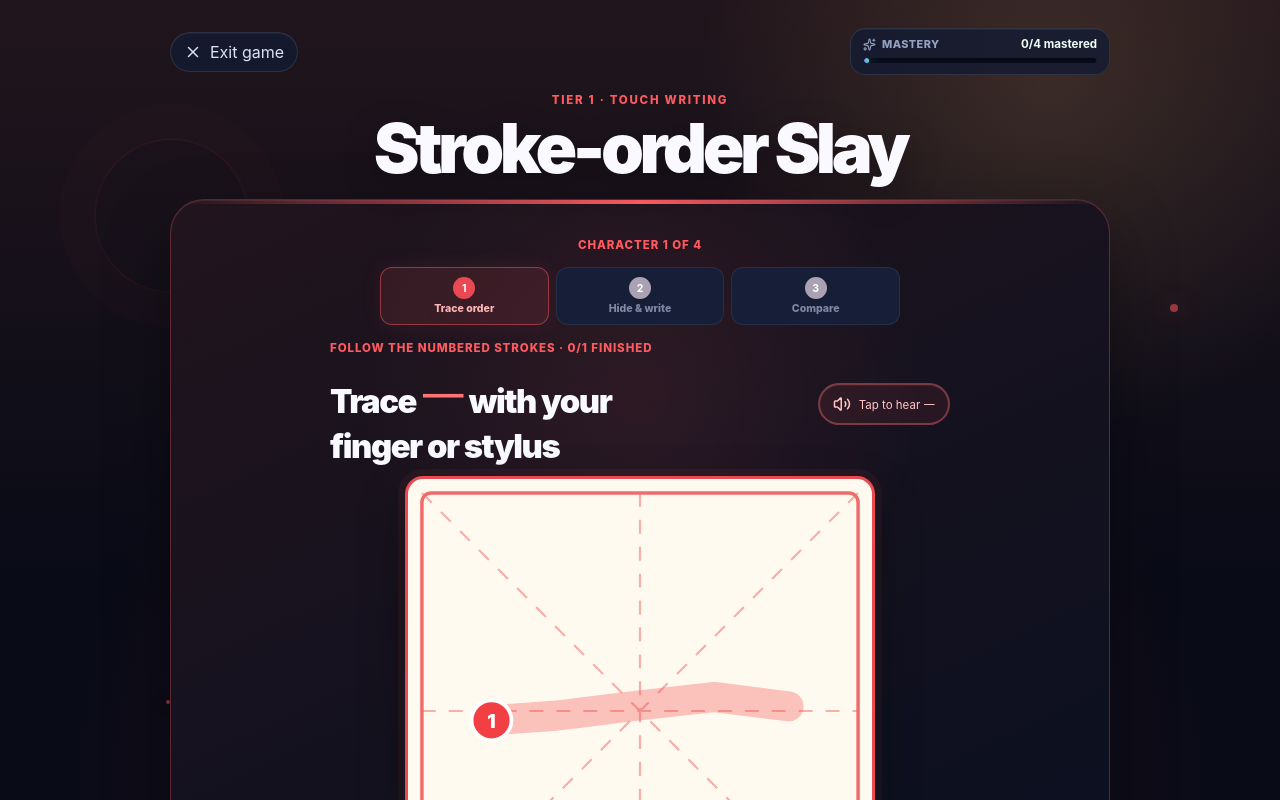
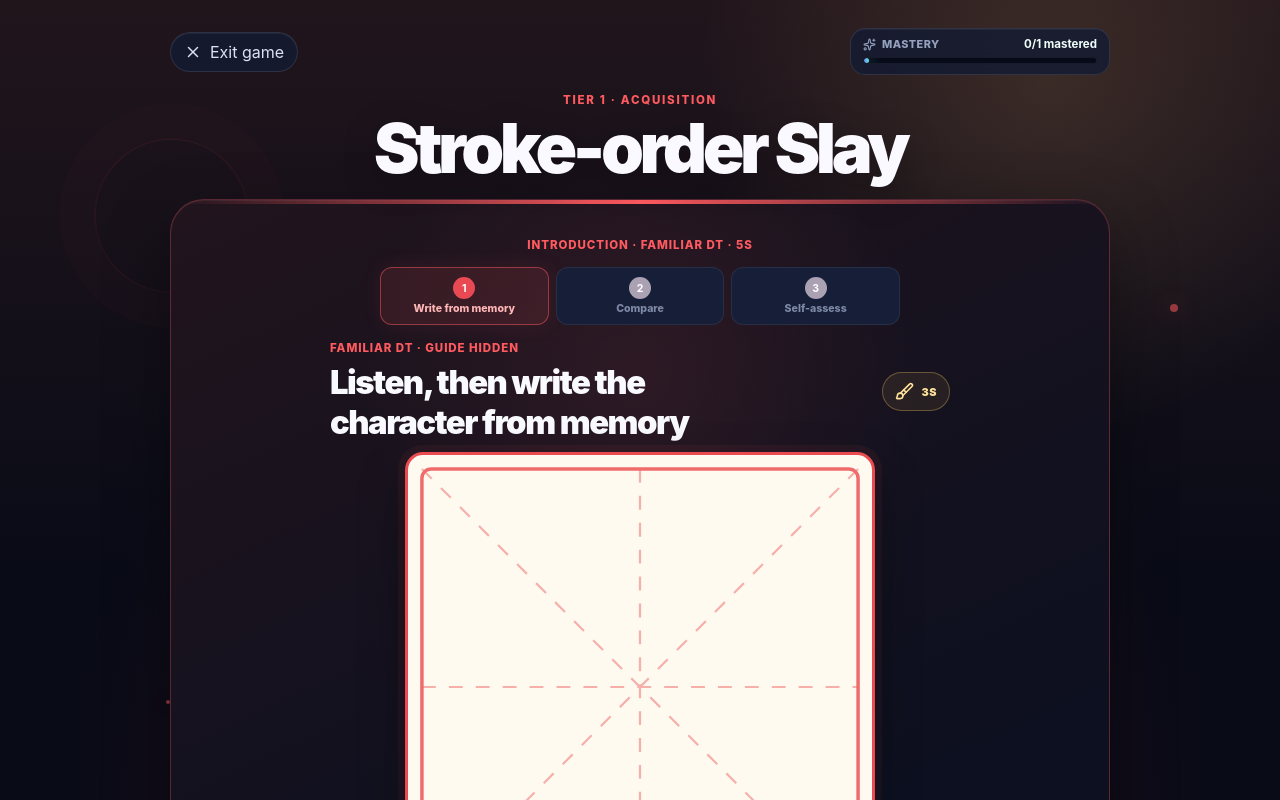
Before and after one commit to FionnbarZero/storke-order-slash, a React (Vite) app: page / in a window 1280 px wide. Both pictures are taken after a click on the button "Begin training". Shown: the top 800 px of the page. Built offline with nearby package versions, Linux system fonts and the light colour scheme.

Commit message:
Integrate Acquisition flow with stroke game

```diff
--- a/src/App.tsx
+++ b/src/App.tsx
@@ -1,7 +1,13 @@
 import { useEffect, useRef, useState } from 'react'
 import { ArrowRight, RotateCcw } from 'lucide-react'
+import {
+  grade2AcquisitionStrategy,
+  type AcquisitionStrategy,
+  type AcquisitionTargetSet,
+} from './acquisition'
 import StrokeOrderSlay, {
   type LearningGameSummary,
+  type StrokeOrderAcquisitionTarget,
   type StrokeOrderGameRound,
 } from './gameModules/stroke-order-slay'
 
@@ -33,6 +39,42 @@ const rounds: readonly StrokeOrderGameRound[] = [
     ],
   },
 ]
+
+function acquisitionTarget(
+  round: StrokeOrderGameRound,
+  id: string,
+  datasetId: string,
+): StrokeOrderAcquisitionTarget {
+  return {
+    id,
+    text: round.targetText,
+    sentence: '',
+    datasetId,
+    language: 'mandarin',
+    tier: 'tier-1',
+    activityType: 'dictation',
+    strokeRoundId: round.id,
+  }
+}
+
+const demoDatasetId = 'stroke-order-acquisition-demo-v1'
+const familiarDtTargets = rounds.slice(0, 3).map((round) =>
+  acquisitionTarget(round, `stroke-familiar-${round.targetId}`, '__stroke-familiar-dt__'))
+const acquisitionTargets = [
+  acquisitionTarget(rounds[3], 'stroke-target-person', demoDatasetId),
+]
+
+const strokeAcquisitionStrategy = {
+  ...grade2AcquisitionStrategy,
+  id: 'stroke-order-acquisition-v1',
+  version: 1,
+  familiarDtTargets,
+} as const satisfies AcquisitionStrategy<StrokeOrderAcquisitionTarget>
+
+const strokeAcquisitionTargetSet = {
+  id: demoDatasetId,
+  targets: acquisitionTargets,
+} as const satisfies AcquisitionTargetSet<StrokeOrderAcquisitionTarget>
 
 const recordings: Readonly<Record<string, string>> = {
   '一': `${import.meta.env.BASE_URL}audio/mandarin/one.wav`,
@@ -104,6 +146,10 @@ export function App() {
     return <StrokeOrderSlay
       key={session}
       rounds={rounds}
+      acquisition={{
+        targetSet: strokeAcquisitionTargetSet,
+        strategy: strokeAcquisitionStrategy,
+      }}
       playAudio={playAudio}
       onExit={returnHome}
       onComplete={(result) => {
@@ -117,7 +163,7 @@ export function App() {
     <section className="standalone-card">
       <p className="standalone-kicker">Touch-writing ninja training</p>
       <h1>Stroke-order Slay</h1>
-      <p>Trace the animated guide, hide it, write the character from memory, and compare your work.</p>
+      <p>Learn 人 through Acquisition using 一, 二, and 三 as Familiar DTs. Timers, Expanded Trials, and Correction are controlled by the extracted engine.</p>
       {summary && <div className="standalone-summary" role="status">
         <strong>{summary.correct}/{summary.attempted} mastered</strong>
         <span>Your latest training run is complete.</span>
--- a/src/gameModules/stroke-order-slay/Game.tsx
+++ b/src/gameModules/stroke-order-slay/Game.tsx
@@ -8,10 +8,18 @@ import {
   type SetStateAction,
 } from 'react'
 import { Brush, Eraser, EyeOff, Play, RotateCcw, Save, Undo2, Volume2 } from 'lucide-react'
+import {
+  revealAcquisition,
+  startAcquisition,
+  transitionAcquisition,
+  type EngineAcquisitionFlow,
+} from '../../acquisition/index.ts'
 import type {
   LearningGameAttempt,
   LearningGameBaseProps,
   PlayLearningAudio,
+  StrokeOrderAcquisitionConfig,
+  StrokeOrderAcquisitionTarget,
   StrokeOrderGameRound,
   StrokePoint,
 } from './runtime/contracts'
@@ -211,20 +219,64 @@ function DrawingTools({ drawing, setDrawing }: {
   </div>
 }
 
+type AcquisitionRevealMethod = 'timer' | 'skip_timer' | 'manual_compare'
+
+function PromptCountdown({ promptId, durationSeconds, active, onComplete }: {
+  readonly promptId: string
+  readonly durationSeconds: number
+  readonly active: boolean
+  readonly onComplete: () => void
+}) {
+  const [seconds, setSeconds] = useState(durationSeconds)
+  const onCompleteRef = useRef(onComplete)
+  useEffect(() => { onCompleteRef.current = onComplete }, [onComplete])
+  useEffect(() => {
+    setSeconds(durationSeconds)
+    if (!active) return
+    let remaining = durationSeconds
+    const timer = window.setInterval(() => {
+      remaining -= 1
+      setSeconds(Math.max(0, remaining))
+      if (remaining <= 0) {
+        window.clearInterval(timer)
+        onCompleteRef.current()
+      }
+    }, 1000)
+    return () => window.clearInterval(timer)
+  }, [active, durationSeconds, promptId])
+  return <>{seconds}s</>
+}
+
+function promptLabel(kind: NonNullable<EngineAcquisitionFlow['prompt']>['kind']) {
+  if (kind === 'familiar-dt') return 'Familiar DT'
+  if (kind === 'earned-dt') return 'Earned DT'
+  if (kind === 'show-copy') return 'Show & copy'
+  return 'Acquisition target'
+}
+
+function phaseLabel(phase: EngineAcquisitionFlow['phase']) {
+  if (phase === 'expanded-trials') return 'Expanded Trials'
+  if (phase === 'correction') return 'Correction'
+  return 'Introduction'
+}
+
 export function StrokeOrderSlay({
   rounds,
+  acquisition,
   playAudio,
   title = 'Stroke-order Slay',
-  eyebrow = 'Tier 1 · Touch Writing',
+  eyebrow = 'Tier 1 · Acquisition',
   onExit,
   onAttempt,
   onComplete,
 }: LearningGameBaseProps & {
   readonly rounds: readonly StrokeOrderGameRound[]
+  readonly acquisition: StrokeOrderAcquisitionConfig
   readonly playAudio?: PlayLearningAudio
 }) {
-  const [index, setIndex] = useState(0)
-  const [phase, setPhase] = useState<StrokePhase>('trace')
+  const [flow, setFlow] = useState<EngineAcquisitionFlow<StrokeOrderAcquisitionTarget>>(() =>
+    startAcquisition(acquisition.targetSet, acquisition.strategy, Math.random))
+  const [phase, setPhase] = useState<StrokePhase>(flow.prompt?.kind === 'show-copy' ? 'trace' : 'write')
   const [traceDrawing, setTraceDrawing] = useState<InkDrawing>([])
   const [memoryDrawing, setMemoryDrawing] = useState<InkDrawing>([])
   const [savedDrawing, setSavedDrawing] = useState<InkDrawing>([])
@@ -233,11 +285,31 @@ export function StrokeOrderSlay({
   const [narrationState, setNarrationState] = useState<NarrationState>('idle')
   const [attempts, setAttempts] = useState<readonly LearningGameAttempt[]>([])
   const [feedback, setFeedback] = useState<AssessmentFeedback | null>(null)
+  const [pendingFlow, setPendingFlow] = useState<EngineAcquisitionFlow<StrokeOrderAcquisitionTarget> | null>(null)
+  const [revealMethod, setRevealMethod] = useState<AcquisitionRevealMethod>('manual_compare')
   const narrationRequestRef = useRef(0)
-  const round = rounds[index]
+  const prompt = flow.prompt
+  const round = prompt ? rounds.find((candidate) => candidate.id === prompt.word.strokeRoundId) : undefined
   const valid = validStrokeOrderRounds(rounds)
-  const complete = valid && index >= rounds.length
+    && acquisition.targetSet.targets.length > 0
+    && [...acquisition.targetSet.targets, ...acquisition.strategy.familiarDtTargets]
+      .every((target) => rounds.some((candidate) => candidate.id === target.strokeRoundId))
+  const complete = valid && flow.complete && flow.teachingComplete
   const remainingTraceStrokes = round ? Math.max(0, round.strokes.length - traceDrawing.length) : 0
+  const targetIds = new Set(acquisition.targetSet.targets.map((target) => target.id))
+  const mastered = flow.earnedDtPool.filter((target) => targetIds.has(target.id)).length
+  const targetCompleted = Boolean(prompt && pendingFlow?.earnedDtPool.some((target) => target.id === prompt.word.id)
+    && !flow.earnedDtPool.some((target) => target.id === prompt.word.id))
+  const correctFeedbackTitle = targetCompleted
+    ? 'Target acquired!'
+    : prompt?.kind === 'familiar-dt'
+      ? 'Familiar DT complete.'
+      : prompt?.kind === 'earned-dt'
+        ? 'Earned DT retained.'
+        : 'Correct — keep going.'
+  const correctFeedbackDetail = targetCompleted
+    ? 'This character is now available as an Earned DT.'
+    : 'The engine selected the next Acquisition presentation.'
 
   const playCurrentNarration = useCallback(() => {
     if (!round || !playAudio) return
@@ -251,41 +323,76 @@ export function StrokeOrderSlay({
         if (request === narrationRequestRef.current) setNarrationState('error')
       },
     )
-  }, [playAudio, round])
+  }, [playAudio, prompt?.id, round])
 
   useEffect(() => {
     playCurrentNarration()
     return () => { narrationRequestRef.current += 1 }
-  }, [index, narrationKey, playCurrentNarration])
+  }, [narrationKey, playCurrentNarration])
 
   useEffect(() => {
-    if (!feedback) return
+    if (!prompt) return
+    setPhase(prompt.kind === 'show-copy' ? 'trace' : 'write')
+    setTraceDrawing([])
+    setMemoryDrawing([])
+    setSavedDrawing([])
+    setAnimationKey((current) => current + 1)
+    setRevealMethod('manual_compare')
+  }, [prompt?.id])
+
+  useEffect(() => {
+    if (!feedback || !pendingFlow) return
     const timer = window.setTimeout(() => {
-      if (feedback === 'correct') setIndex((current) => current + 1)
-      else setNarrationKey((current) => current + 1)
-      setPhase('trace')
-      setTraceDrawing([])
-      setMemoryDrawing([])
-      setSavedDrawing([])
-      setAnimationKey((current) => current + 1)
+      setFlow(pendingFlow)
+      setPendingFlow(null)
       setFeedback(null)
     }, feedback === 'correct' ? 1000 : 1900)
     return () => window.clearTimeout(timer)
-  }, [feedback])
+  }, [feedback, pendingFlow])
+
+  function completeShowCopy(method: AcquisitionRevealMethod) {
+    if (!prompt || prompt.kind !== 'show-copy' || feedback) return
+    const transition = transitionAcquisition(
+      revealAcquisition(flow),
+      acquisition.targetSet,
+      acquisition.strategy,
+      { correct: true, revealMethod: method },
+      Math.random,
+    )
+    playGameSound('progress')
+    setFlow(transition.nextFlow)
+  }
+
+  function revealHidden(method: AcquisitionRevealMethod) {
+    if (!prompt || prompt.kind === 'show-copy' || phase !== 'write' || feedback) return
+    setSavedDrawing(memoryDrawing.map((stroke) => [...stroke]))
+    setRevealMethod(method)
+    setFlow((current) => revealAcquisition(current))
+    setPhase('compare')
+    playGameSound('progress')
+  }
 
   function assess(correct: boolean) {
-    if (!round || feedback || !savedDrawing.length) return
+    if (!round || !prompt || feedback || phase !== 'compare') return
     const attempt: LearningGameAttempt = {
       gameId: 'copy-hide-write-combo',
-      promptId: round.id,
-      targetId: round.targetId,
+      promptId: prompt.id,
+      targetId: prompt.word.id,
       correct,
       response: savedDrawing.map(serializeStroke),
       assessmentMode: 'self-assessment',
     }
+    const transition = transitionAcquisition(
+      flow,
+      acquisition.targetSet,
+      acquisition.strategy,
+      { correct, revealMethod },
+      Math.random,
+    )
     setAttempts((current) => [...current, attempt])
     onAttempt?.(attempt)
     playGameSound(correct ? 'correct' : 'incorrect')
+    setPendingFlow(transition.nextFlow)
     setFeedback(correct ? 'correct' : 'incorrect')
   }
 
@@ -294,23 +401,28 @@ export function StrokeOrderSlay({
     gameId="copy-hide-write-combo"
     title={title}
     eyebrow={eyebrow}
-    progress={`${Math.min(index + (feedback === 'correct' ? 1 : 0), rounds.length)}/${rounds.length} mastered`}
+    progress={`${mastered}/${acquisition.targetSet.targets.length} mastered`}
     onExit={onExit}
   >
     {!valid ? <LearningGameEmpty onExit={onExit} /> : complete ? <LearningGameComplete
       summary={summary}
-      message="Every stroke-order challenge is complete."
+      message="The Acquisition teaching sequence is complete. This target is now an Earned DT."
       onDone={() => onComplete(summary)}
-    /> : round ? <section className="lg-card lg-production-card lg-stroke-order-card">
-      <p className="lg-round-label">Character {index + 1} of {rounds.length}</p>
-      <div className="lg-phase-steps" aria-label={`Current step: ${phase}`}>
-        <span className={phase === 'trace' ? 'is-current' : 'is-complete'}><b>1</b>Trace order</span>
-        <span className={phase === 'write' ? 'is-current' : phase === 'compare' || feedback ? 'is-complete' : ''}><b>2</b>Hide & write</span>
-        <span className={phase === 'compare' && !feedback ? 'is-current' : feedback ? 'is-complete' : ''}><b>3</b>Compare</span>
+    /> : round && prompt ? <section className="lg-card lg-production-card lg-stroke-order-card">
+      <p className="lg-round-label">{phaseLabel(flow.phase)} · {promptLabel(prompt.kind)} · {prompt.timerSeconds}s</p>
+      <div className="lg-phase-steps" aria-label={`Current presentation: ${promptLabel(prompt.kind)}`}>
+        <span className={phase === 'trace' || phase === 'write' ? 'is-current' : 'is-complete'}><b>1</b>{prompt.kind === 'show-copy' ? 'Copy with guide' : 'Write from memory'}</span>
+        <span className={phase === 'compare' && !feedback ? 'is-current' : feedback ? 'is-complete' : ''}><b>2</b>{prompt.kind === 'show-copy' ? 'Continue' : 'Compare'}</span>
+        <span className={feedback ? 'is-current' : ''}><b>3</b>{prompt.kind === 'show-copy' ? 'Next trial' : 'Self-assess'}</span>
       </div>
-      {feedback ? <AutoAssessmentFeedback feedback={feedback} lastRound={index + 1 === rounds.length} /> : phase === 'trace' ? <>
+      {feedback ? <AutoAssessmentFeedback
+        feedback={feedback}
+        lastRound={Boolean(pendingFlow?.complete)}
+        correctTitle={correctFeedbackTitle}
+        correctDetail={correctFeedbackDetail}
+      /> : prompt.kind === 'show-copy' ? <>
         <div className="lg-stroke-heading">
-          <div><p className="lg-kicker">Follow the numbered strokes · {traceDrawing.length}/{round.strokes.length} finished</p><h2>Trace <span lang="zh-Hans">{round.targetText}</span> with your finger or stylus</h2></div>
+          <div><p className="lg-kicker">Show & copy · {traceDrawing.length}/{round.strokes.length} strokes</p><h2>Trace <span lang="zh-Hans">{round.targetText}</span> over the numbered guide</h2></div>
           <button className="lg-audio" type="button" onClick={playCurrentNarration}><Volume2 size={18} /> {narrationState === 'playing'
             ? 'Playing…'
             : narrationState === 'error' ? `Tap to hear ${round.targetText}` : 'Hear it'}</button>
@@ -319,32 +431,27 @@ export function StrokeOrderSlay({
         <div className="lg-stroke-actions">
           <DrawingTools drawing={traceDrawing} setDrawing={setTraceDrawing} />
           <button className="lg-stroke-replay" type="button" onClick={() => setAnimationKey((current) => current + 1)}><Play size={17} /> Replay stroke order</button>
+          <button className="lg-stroke-replay" type="button" onClick={() => completeShowCopy('skip_timer')}>Skip timer</button>
           <button className="lg-primary" type="button" disabled={traceDrawing.length < round.strokes.length} onClick={() => {
-            playGameSound('progress')
-            setMemoryDrawing([])
-            setPhase('write')
-          }}><EyeOff size={18} /> {remainingTraceStrokes > 0
+            completeShowCopy('manual_compare')
+          }}><Save size={18} /> {remainingTraceStrokes > 0
             ? `Lift your finger, then draw ${remainingTraceStrokes} more ${remainingTraceStrokes === 1 ? 'stroke' : 'strokes'}`
-            : 'Hide it and write'}</button>
+            : 'Copy complete'}</button>
         </div>
+        <p className="lg-round-label">Next presentation in <PromptCountdown key={`${prompt.id}:copy`} promptId={prompt.id} durationSeconds={prompt.timerSeconds} active onComplete={() => completeShowCopy('timer')} /></p>
       </> : phase === 'write' ? <>
         <div className="lg-stroke-heading">
-          <div><p className="lg-kicker">Guide hidden</p><h2>Write the character from memory</h2></div>
-          <span className="lg-memory-seal"><Brush size={19} /> No peeking</span>
+          <div><p className="lg-kicker">{promptLabel(prompt.kind)} · guide hidden</p><h2>Listen, then write the character from memory</h2></div>
+          <span className="lg-memory-seal"><Brush size={19} /> <PromptCountdown key={`${prompt.id}:write`} promptId={prompt.id} durationSeconds={prompt.timerSeconds} active onComplete={() => revealHidden('timer')} /></span>
         </div>
         <StrokePad round={round} strokes={memoryDrawing} onStrokesChange={setMemoryDrawing} showGuide={false} animationKey={animationKey} label={`Memory writing · ${memoryDrawing.length} strokes saved`} />
         <div className="lg-stroke-actions">
           <DrawingTools drawing={memoryDrawing} setDrawing={setMemoryDrawing} />
-          <button type="button" className="lg-stroke-replay" onClick={() => {
-            setTraceDrawing([])
-            setNarrationKey((current) => current + 1)
-            setPhase('trace')
-          }}><RotateCcw size={17} /> Back to tracing</button>
+          <button type="button" className="lg-stroke-replay" onClick={() => setNarrationKey((current) => current + 1)}><RotateCcw size={17} /> Hear it again</button>
+          <button type="button" className="lg-stroke-replay" onClick={() => revealHidden('skip_timer')}>Skip timer</button>
           <button className="lg-primary" type="button" disabled={!memoryDrawing.length} onClick={() => {
-            setSavedDrawing(memoryDrawing.map((stroke) => [...stroke]))
-            setPhase('compare')
-            playGameSound('progress')
-          }}><Save size={18} /> Save and compare</button>
+            revealHidden('manual_compare')
+          }}><EyeOff size={18} /> Save and compare</button>
         </div>
       </> : <div className="lg-stroke-review">
         <p className="lg-kicker">Your response is saved</p>
@@ -358,7 +465,7 @@ export function StrokeOrderSlay({
           ? 'Playing…'
           : narrationState === 'error' ? `Tap to hear ${round.targetText}` : `Hear ${round.targetText}`}</button>
         <p>Does your character match the shape and stroke order?</p>
-        <SelfAssessmentButtons incorrectLabel="Trace it again" correctLabel="I slayed it" onAnswer={assess} />
+        <SelfAssessmentButtons incorrectLabel="Needs correction" correctLabel="I got it" onAnswer={assess} />
       </div>}
     </section> : null}
   </LearningGameShell>
```
Also changed, not shown: src/gameModules/stroke-order-slay/index.ts (+9 -1 lines), src/gameModules/stroke-order-slay/runtime/AssessmentFeedback.tsx (+15 -4 lines), src/gameModules/stroke-order-slay/runtime/contracts.ts (+15 -0 lines).
